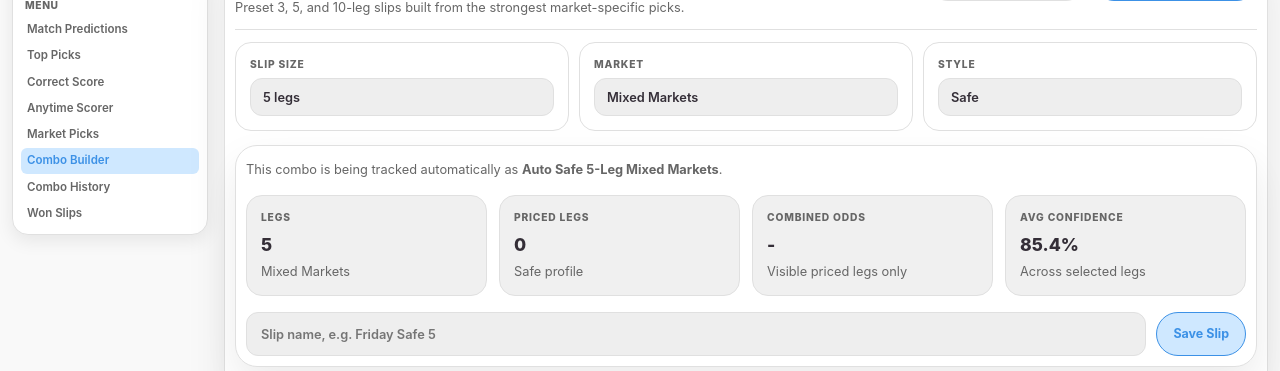
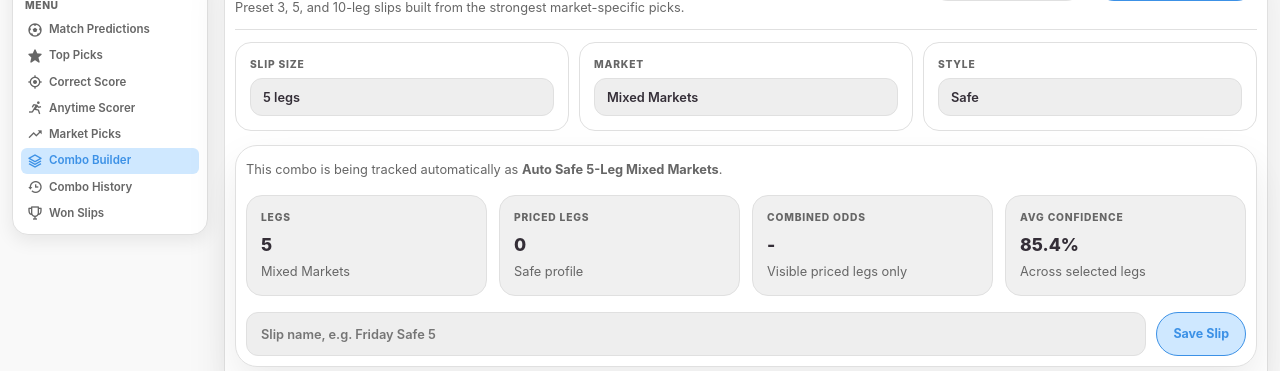
Before and after one commit to nyasimi23/IX-Tips, a Django app: page /combo-builder/ in a window 1280 px wide. Shown: the part 119-490 px from the top of the page. Run offline with Django 4.2, Linux system fonts and the light colour scheme; data comes from the database, SQL or seed files in the repository; data that the repository does not hold is empty; parts of the project's set-up code (start-up, migrations or seed data) failed here and were passed over.

Commit message:
fix toggke

```diff
--- a/predict/templates/predict/partials/prediction_menu_block.html
+++ b/predict/templates/predict/partials/prediction_menu_block.html
@@ -1,17 +1,36 @@
 <div class="sidebar-panel">
-  <a href="https://www.buymeacoffee.com/santos1252" target="_blank" class="bmc-link">
+  <a href="https://www.buymeacoffee.com/santos1252" target="_blank" class="bmc-link bmc-expanded">
     <img src="https://cdn.buymeacoffee.com/buttons/v2/default-yellow.png" alt="Buy Me A Coffee">
+  </a>
+  <a href="https://www.buymeacoffee.com/santos1252" target="_blank" class="bmc-link bmc-collapsed" title="Buy Me A Coffee">
+    <i class='bx bxs-coffee' style="font-size:1.1rem;color:#FFDD00;"></i>
   </a>
   <div class="sidebar-divider"></div>
   <div class="sidebar-title">Menu</div>
   <div class="menu-list">
-    <a class="menu-link {% if active_page == 'predictions' %}active{% endif %}" href="{% url 'predictions_view' %}">Match Predictions</a>
-    <a class="menu-link {% if active_page == 'top_picks' %}active{% endif %}" href="{% url 'top_picks' %}">Top Picks</a>
-    <a class="menu-link {% if active_page == 'correct_score' %}active{% endif %}" href="{% url 'correct_score' %}">Correct Score</a>
-    <a class="menu-link {% if active_page == 'anytime_scorer' %}active{% endif %}" href="{% url 'anytime_scorer' %}">Anytime Scorer</a>
-    <a class="menu-link {% if active_page == 'market_picks' %}active{% endif %}" href="{% url 'market_picks' %}">Market Picks</a>
-    <a class="menu-link {% if active_page == 'combo_builder' %}active{% endif %}" href="{% url 'combo_builder' %}">Combo Builder</a>
-    <a class="menu-link {% if active_page == 'combo_history' %}active{% endif %}" href="{% url 'combo_history' %}">Combo History</a>
-    <a class="menu-link {% if active_page == 'won_slips' %}active{% endif %}" href="{% url 'won_slips' %}">Won Slips</a>
+    <a class="menu-link {% if active_page == 'predictions' %}active{% endif %}" href="{% url 'predictions_view' %}" title="Match Predictions">
+      <i class='bx bx-football menu-icon'></i><span class="menu-text">Match Predictions</span>
+    </a>
+    <a class="menu-link {% if active_page == 'top_picks' %}active{% endif %}" href="{% url 'top_picks' %}" title="Top Picks">
+      <i class='bx bxs-star menu-icon'></i><span class="menu-text">Top Picks</span>
+    </a>
+    <a class="menu-link {% if active_page == 'correct_score' %}active{% endif %}" href="{% url 'correct_score' %}" title="Correct Score">
+      <i class='bx bx-target-lock menu-icon'></i><span class="menu-text">Correct Score</span>
+    </a>
+    <a class="menu-link {% if active_page == 'anytime_scorer' %}active{% endif %}" href="{% url 'anytime_scorer' %}" title="Anytime Scorer">
+      <i class='bx bx-run menu-icon'></i><span class="menu-text">Anytime Scorer</span>
+    </a>
+    <a class="menu-link {% if active_page == 'market_picks' %}active{% endif %}" href="{% url 'market_picks' %}" title="Market Picks">
+      <i class='bx bx-trending-up menu-icon'></i><span class="menu-text">Market Picks</span>
+    </a>
+    <a class="menu-link {% if active_page == 'combo_builder' %}active{% endif %}" href="{% url 'combo_builder' %}" title="Combo Builder">
+      <i class='bx bx-layer menu-icon'></i><span class="menu-text">Combo Builder</span>
+    </a>
+    <a class="menu-link {% if active_page == 'combo_history' %}active{% endif %}" href="{% url 'combo_history' %}" title="Combo History">
+      <i class='bx bx-history menu-icon'></i><span class="menu-text">Combo History</span>
+    </a>
+    <a class="menu-link {% if active_page == 'won_slips' %}active{% endif %}" href="{% url 'won_slips' %}" title="Won Slips">
+      <i class='bx bx-trophy menu-icon'></i><span class="menu-text">Won Slips</span>
+    </a>
   </div>
 </div>
--- a/predict/templates/predict/partials/prediction_shell_styles.html
+++ b/predict/templates/predict/partials/prediction_shell_styles.html
@@ -113,7 +113,9 @@ body.dark {
 }
 
 .menu-link {
-  display: block;
+  display: flex;
+  align-items: center;
+  gap: 6px;
   padding: 4px 6px;
   border-radius: 6px;
   color: var(--text-secondary);
@@ -123,7 +125,17 @@ body.dark {
   transition: background 0.15s ease, color 0.15s ease;
   white-space: nowrap;
   overflow: hidden;
+}
+
+.menu-icon {
+  font-size: 1rem;
+  flex-shrink: 0;
+}
+
+.menu-text {
+  overflow: hidden;
   text-overflow: ellipsis;
+  transition: opacity 0.2s ease, width 0.2s ease;
 }
 
 .menu-link:hover {
@@ -135,6 +147,10 @@ body.dark {
   background: var(--light-blue);
   color: var(--blue, #3C91E6);
 }
+
+/* BMC: show full image by default, hide coffee icon */
+.bmc-collapsed { display: none; }
+.bmc-expanded { display: block; }
 
 .support-card img {
   max-width: 100%;
```
Also changed, not shown: predict/templates/predict/base_prediction_dashboard.html (+11 -6 lines).
